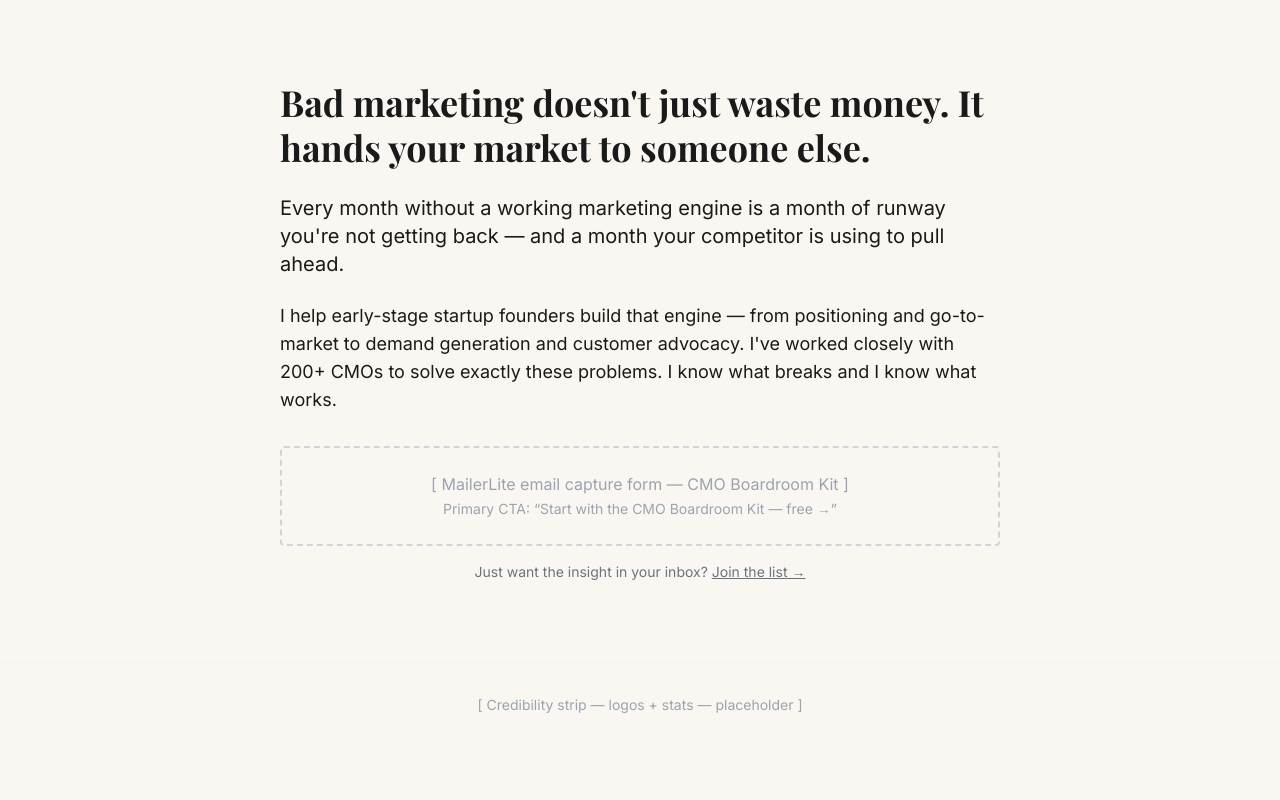
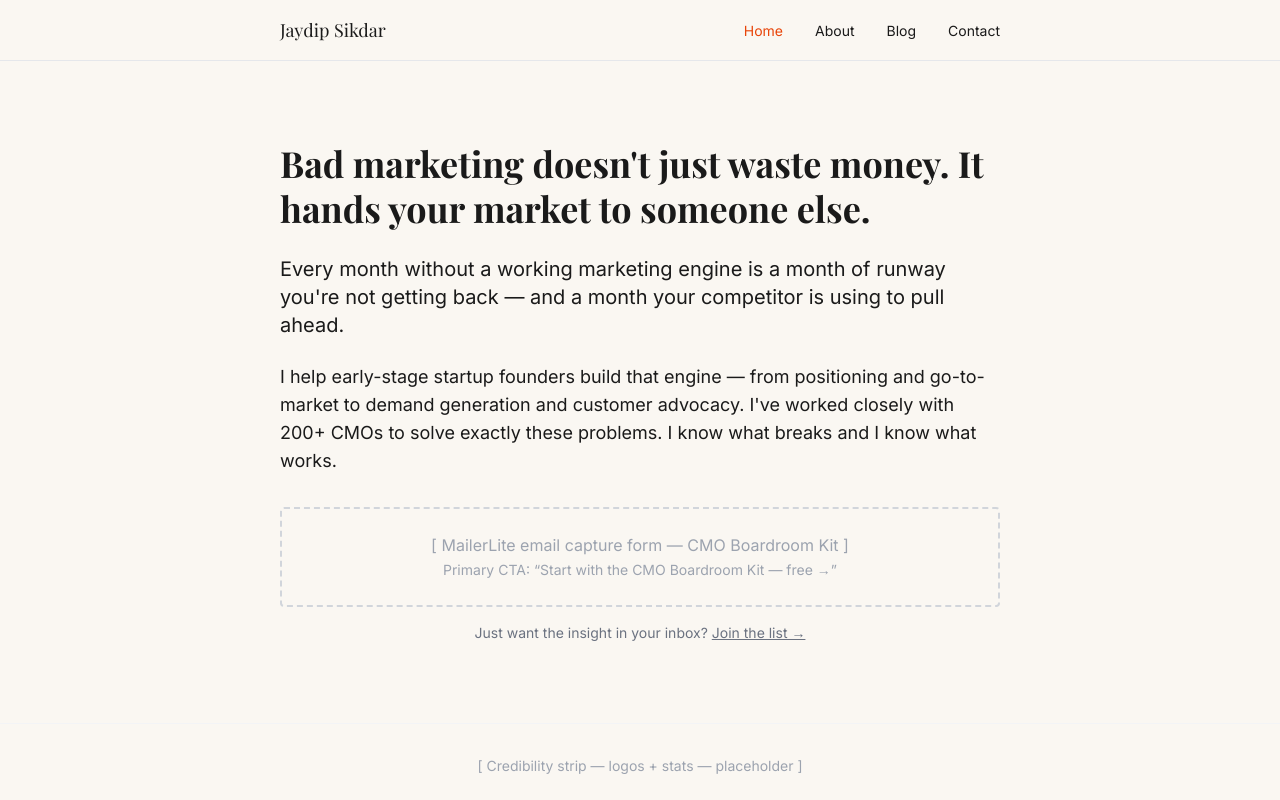
Before and after one commit to jaydipsikdar/jaydipsikdar-website, a Next.js app: page / in a window 1280 px wide. Shown: the top 800 px of the page. Built offline with nearby package versions, Linux system fonts and the light colour scheme; a web font is replaced by a local one.

Commit message:
Add Navbar component with active link state

```diff
--- a/src/app/layout.tsx
+++ b/src/app/layout.tsx
@@ -1,5 +1,6 @@
 import type { Metadata } from 'next'
 import { Inter, Playfair_Display } from 'next/font/google'
+import Navbar from '@/components/Navbar'
 import './globals.css'
 
 const inter = Inter({
@@ -70,6 +71,7 @@ export default function RootLayout({
          */}
       </head>
       <body className="bg-brand-bg text-brand-text font-sans antialiased">
+        <Navbar />
         {children}
       </body>
     </html>
--- /dev/null
+++ b/src/components/Navbar.tsx
@@ -0,0 +1,51 @@
+'use client'
+
+import Link from 'next/link'
+import { usePathname } from 'next/navigation'
+
+const links = [
+  { href: '/', label: 'Home' },
+  { href: '/about', label: 'About' },
+  { href: '/blog', label: 'Blog' },
+  { href: '/contact', label: 'Contact' },
+]
+
+export default function Navbar() {
+  const pathname = usePathname()
+
+  return (
+    <nav className="w-full bg-brand-bg border-b border-gray-200">
+      <div className="max-w-3xl mx-auto px-6 py-4 flex items-center justify-between">
+        {/* Brand name */}
+        <Link
+          href="/"
+          className="font-serif text-lg text-brand-text hover:text-brand-accent transition-colors"
+        >
+          Jaydip Sikdar
+        </Link>
+
+        {/* Nav links */}
+        <ul className="flex items-center gap-8">
+          {links.map(({ href, label }) => {
+            const isActive =
+              href === '/' ? pathname === '/' : pathname.startsWith(href)
+            return (
+              <li key={href}>
+                <Link
+                  href={href}
+                  className={`font-sans text-sm transition-colors ${
+                    isActive
+                      ? 'text-brand-accent'
+                      : 'text-brand-text hover:text-brand-accent'
+                  }`}
+                >
+                  {label}
+                </Link>
+              </li>
+            )
+          })}
+        </ul>
+      </div>
+    </nav>
+  )
+}
```
